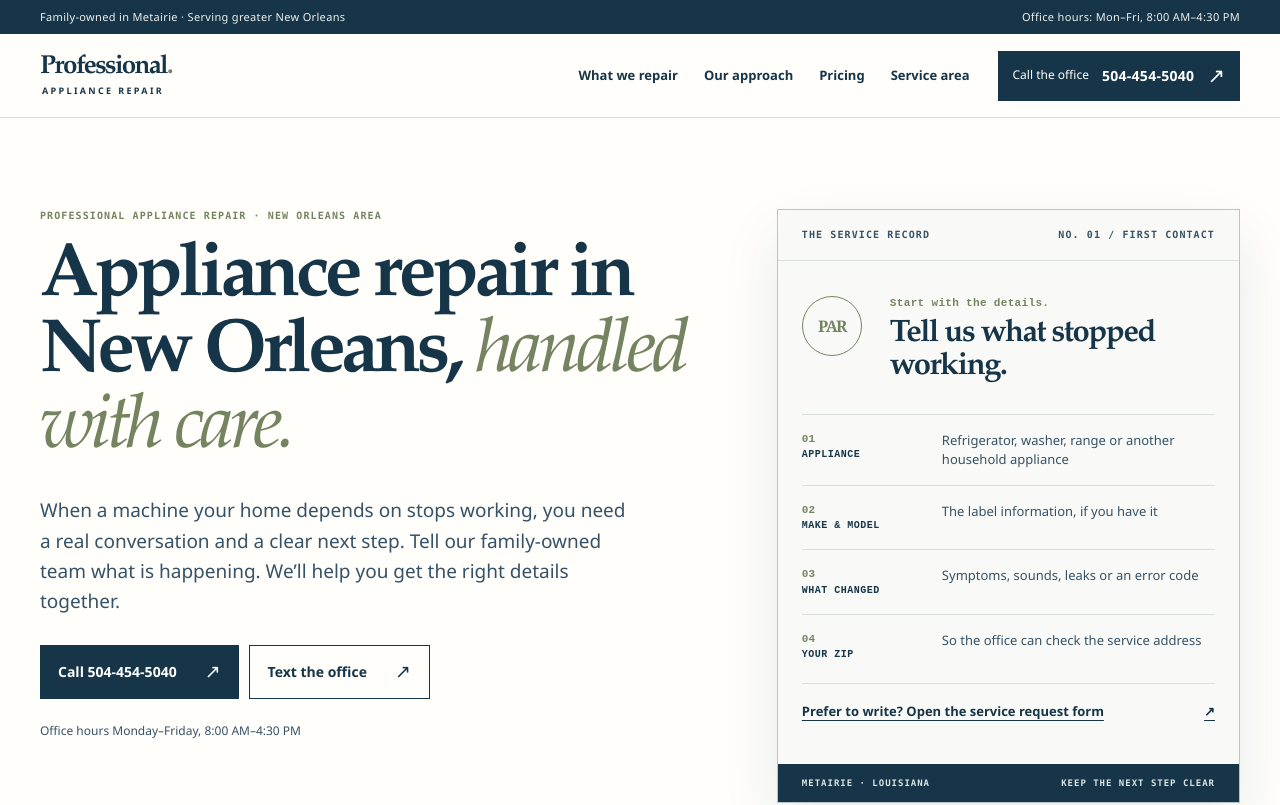
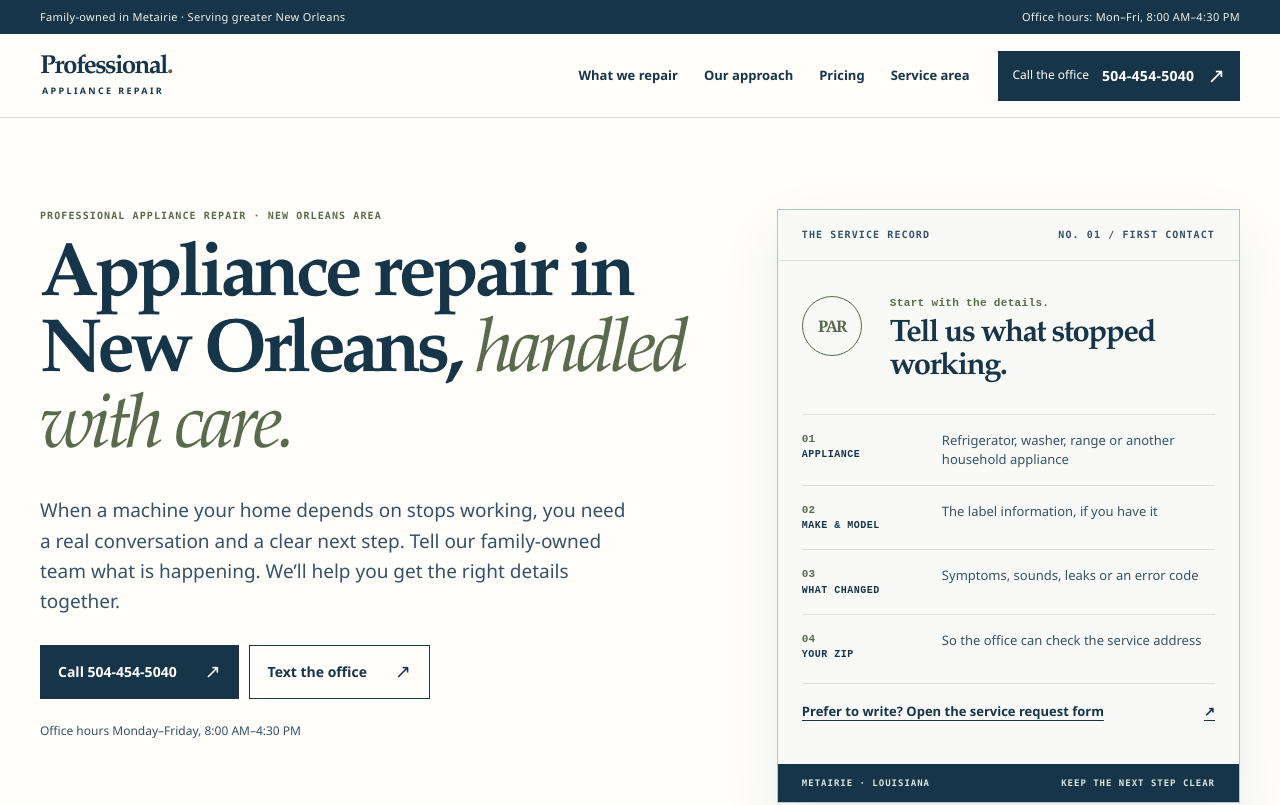
Before and after one commit to rachael863/professional-appliance-repair-website, a website: page concept-v2/index.html in a window 1280 px wide. Shown: the top 805 px of the page. Drawn offline with Linux system fonts and the light colour scheme.

Commit message:
Increase contrast of small accent text

```diff
--- a/concept-v2/site.css
+++ b/concept-v2/site.css
@@ -1,4 +1,4 @@
-:root{--ink:#173548;--ink-soft:#365267;--blue:#164f73;--cream:#f8f6f0;--paper:#fffefb;--line:#d9dfdc;--sage:#748460;--sage-pale:#edf0e7;--max:1200px}
+:root{--ink:#173548;--ink-soft:#365267;--blue:#164f73;--cream:#f8f6f0;--paper:#fffefb;--line:#d9dfdc;--sage:#596b4c;--sage-pale:#edf0e7;--max:1200px}
 *{box-sizing:border-box}
 html{scroll-behavior:smooth;scroll-padding-top:90px}
 body{margin:0;background:var(--cream);color:var(--ink);font:16px/1.55 "Avenir Next",Avenir,"Segoe UI",system-ui,sans-serif;-webkit-font-smoothing:antialiased}
```
